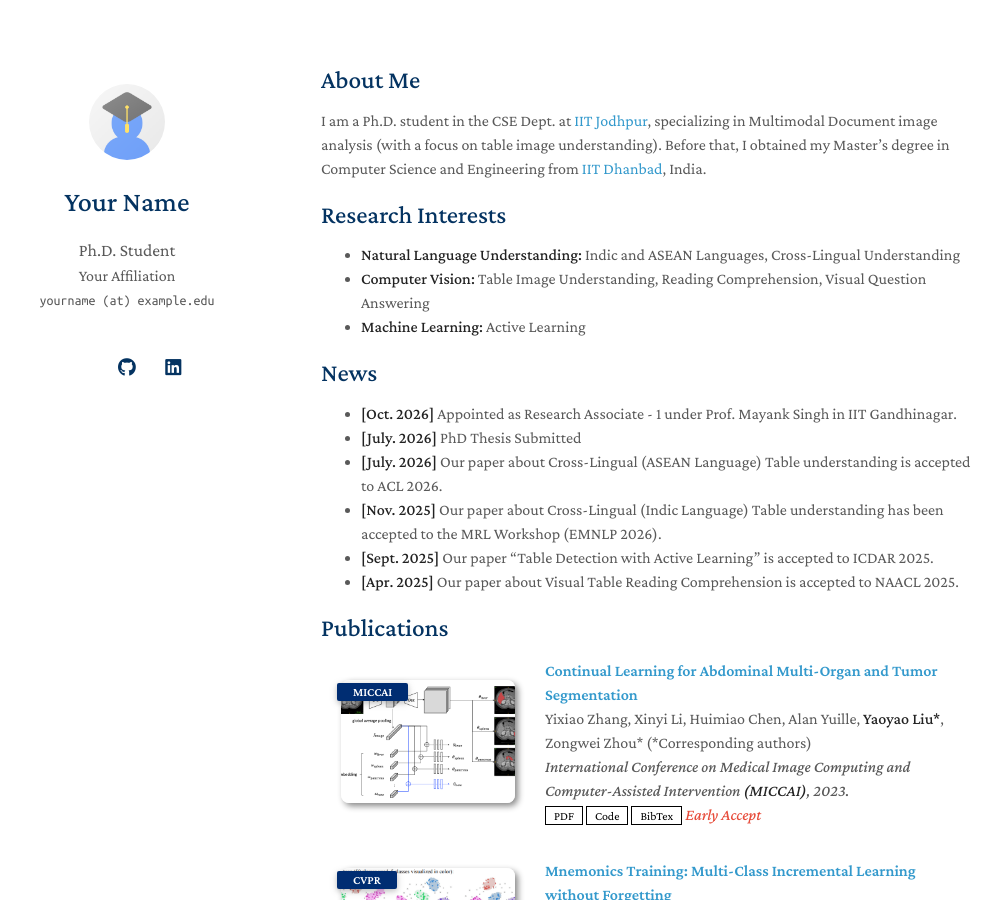
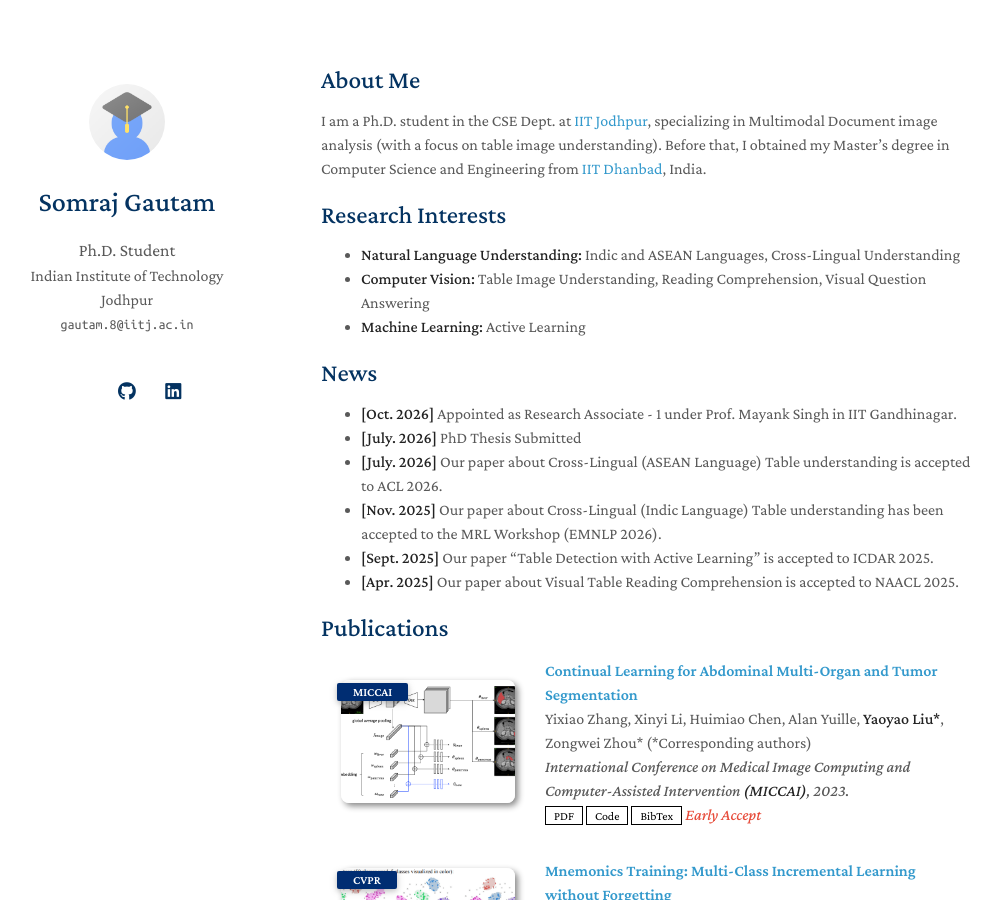
Before and after one commit to somrajgautam/somrajgautam.github.io, a Jekyll site: the page built from index.md, in a window 1280 px wide and 900 px high. Shown: the whole window, without its empty margins (149-1149 px from the left). Built offline with Jekyll 4.4.1, drawn with Linux system fonts in a browser that asks for light colours; a style sheet for code colours, icons or effects is not loaded; our own code applies the rules of GitHub Pages for plain Markdown files.

Commit message:
Update _config.yml

```diff
--- a/_config.yml
+++ b/_config.yml
@@ -1,14 +1,14 @@
 # Basic Information
-title: Your Name
+title: Somraj Gautam
 position: Ph.D. Student
-affiliation: Your Affiliation
-email: yourname (at) example.edu
+affiliation: Indian Institute of Technology Jodhpur
+email: gautam.8@iitj.ac.in
 
 # Search Engine Optimization (SEO)
 # The following information is used to improve the website traffic from search engines, e.g., Google.
-keywords: minimal light
-description: The Minimal Light is a simple and elegant jekyll theme for academic personal homepage.
-canonical: https://minimal-light-theme.yliu.me/
+keywords: Natural Language Processing, Computer Vision, Multi-modal
+description: Ph.D student in Document Image Analysis
+canonical: https://srgautam9.github.io/
 
 # Links
 # If you don't need one of them, you may delete the corresponding line.
```
